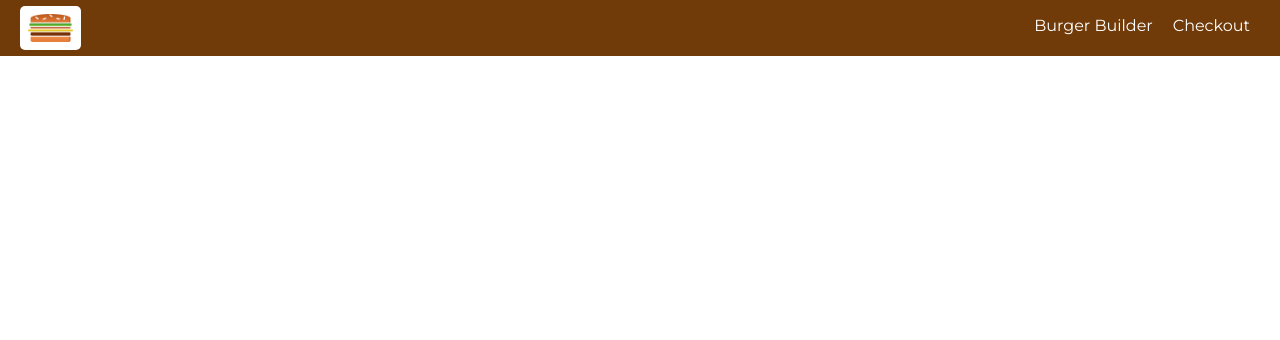
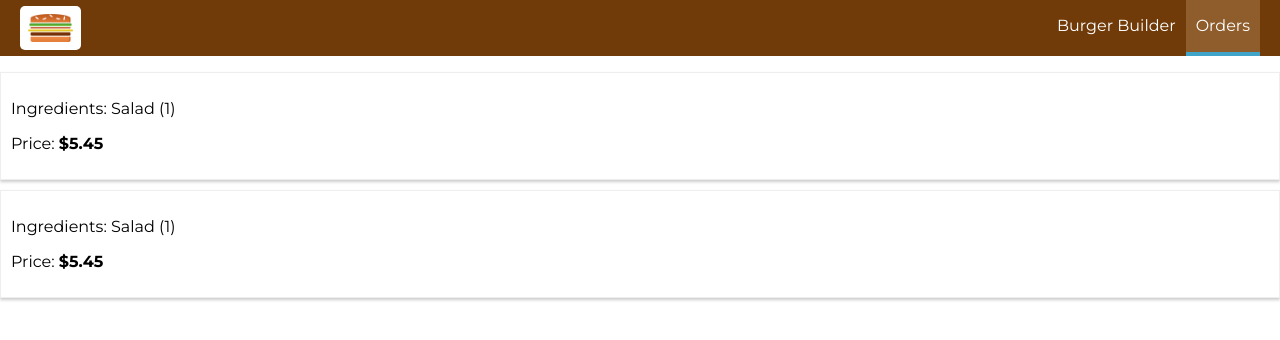
Before and after one commit to aaronkyl/udemy-react-16, a React app in the folder burger-builder/: page /orders in a window 1280 px wide. Shown: the top 340 px of the page. Built offline with nearby package versions, Linux system fonts and the light colour scheme.

Commit message:
orders page and navigation

```diff
--- a/burger-builder/src/App.js
+++ b/burger-builder/src/App.js
@@ -3,6 +3,7 @@
 import Layout from './components/Layout/Layout'
 import BurgerBuilder from './containers/BurgerBuilder/BurgerBuilder'
 import Checkout from './containers/Checkout/Checkout'
+import Orders from './containers/Orders/Orders'
 
 class App extends Component {
   render() {
@@ -12,6 +13,7 @@
           <Switch>
             <Route path="/" exact component={BurgerBuilder} />
             <Route path="/checkout" component={Checkout} />
+            <Route path="/orders" component={Orders} />
           </Switch>
         </Layout>
       </div>
--- a/burger-builder/src/components/Navigation/NavigationItems/NavigationItem/NavigationItem.js
+++ b/burger-builder/src/components/Navigation/NavigationItems/NavigationItem/NavigationItem.js
@@ -4,7 +4,7 @@
 
 const navigationItem = (props) => (
   <li className={classes.NavigationItem}>
-    <NavLink to={props.link} exact activeClassName='active'>{props.children}</NavLink>
+    <NavLink to={props.link} exact={props.exact} activeClassName={classes.active}>{props.children}</NavLink>
   </li>
 )
 
--- a/burger-builder/src/components/Navigation/NavigationItems/NavigationItems.js
+++ b/burger-builder/src/components/Navigation/NavigationItems/NavigationItems.js
@@ -4,8 +4,8 @@
 
 const navigationItems = (props) => (
   <ul className={classes.NavigationItems}>
-    <NavigationItem link="/">Burger Builder</NavigationItem>
-    <NavigationItem link="/checkout">Checkout</NavigationItem>
+    <NavigationItem link="/" exact>Burger Builder</NavigationItem>
+    <NavigationItem link="/orders">Orders</NavigationItem>
   </ul>
 )
 
--- /dev/null
+++ b/burger-builder/src/components/Order/Order.css
@@ -0,0 +1,8 @@
+.Order {
+  width: 100%;
+  border: 1px solid #eee;
+  box-shadow: 0 2px 3px #ccc;
+  padding: 10px;
+  margin: 10px auto;
+  box-sizing: border-box;
+}
--- /dev/null
+++ b/burger-builder/src/components/Order/Order.js
@@ -0,0 +1,11 @@
+import React from 'react'
+import classes from './Order.css'
+
+const order = (props) => (
+  <div className={classes.Order}>
+    <p>Ingredients: Salad (1)</p>
+    <p>Price: <b>$5.45</b></p>
+  </div>
+)
+
+export default order
--- /dev/null
+++ b/burger-builder/src/containers/Orders/Orders.js
@@ -0,0 +1,16 @@
+import React, { Component } from 'react'
+
+import Order from '../../components/Order/Order'
+
+class Orders extends Component {
+  render() {
+    return (
+      <div>
+        <Order />
+        <Order />
+      </div>
+    )
+  }
+}
+
+export default Orders
```
